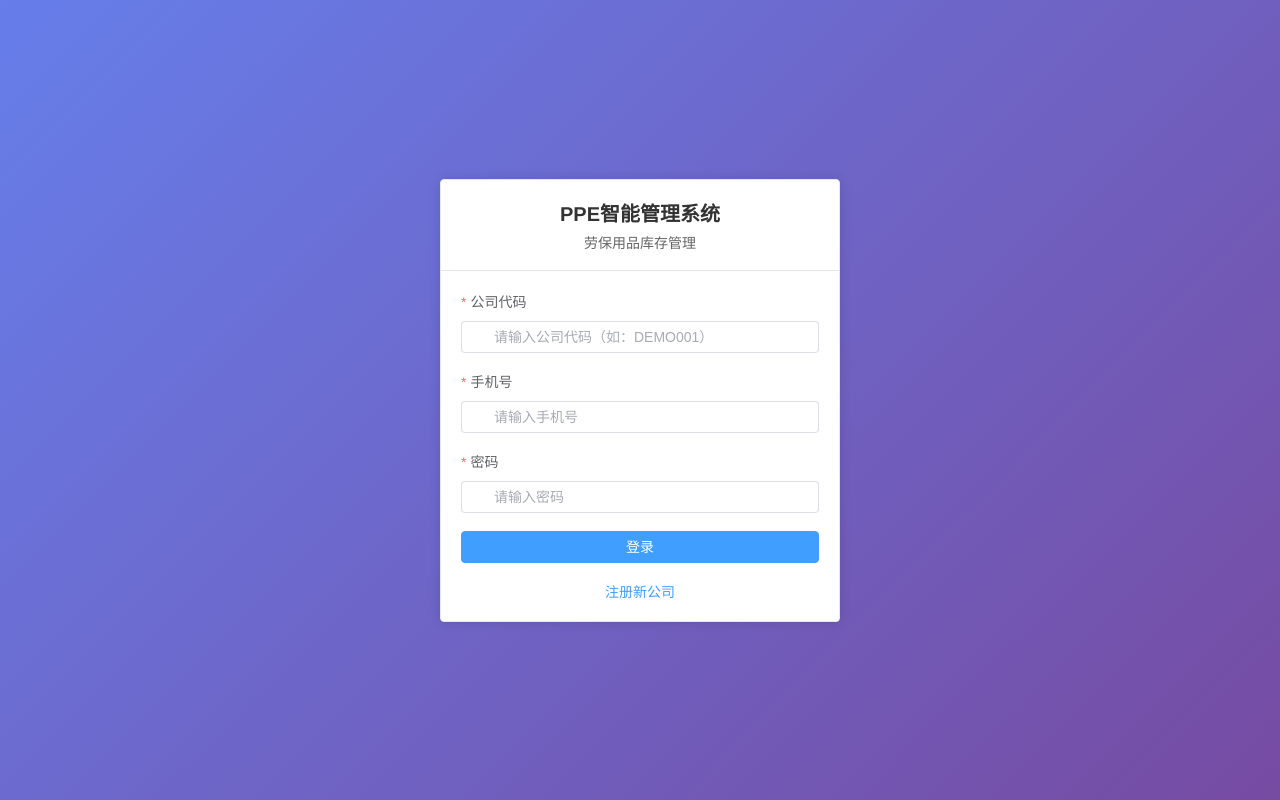
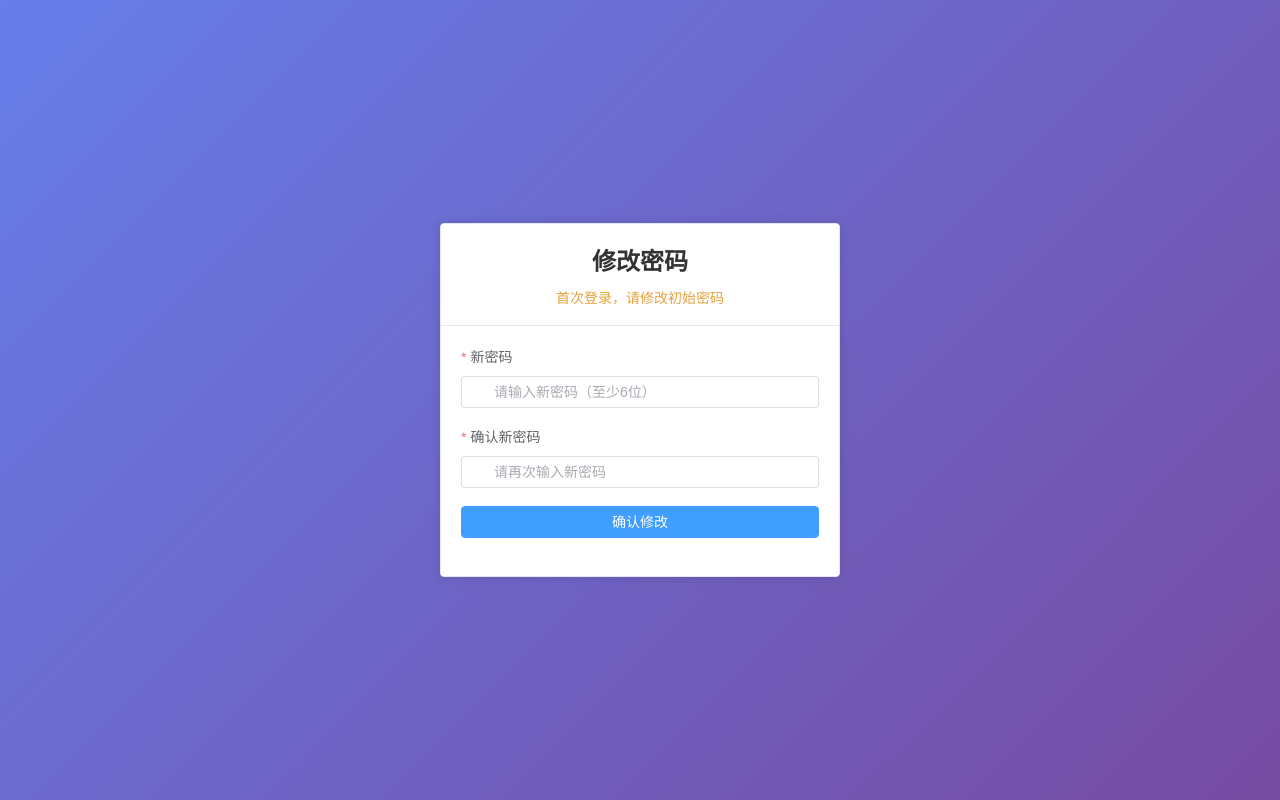
Before and after one commit to Yaphet0906/ppe-smart-manager, a Vue app: page /change-password in a window 1280 px wide. Before the commit this address led to /login. Built offline with nearby package versions, Linux system fonts and the light colour scheme; no server answers.

Commit message:
feat: add first-login password change requirement

```diff
--- a/frontend/src/router/index.js
+++ b/frontend/src/router/index.js
@@ -9,6 +9,7 @@ import Alerts from '../views/Alerts.vue';
 import QuickOutbound from '../views/QuickOutbound.vue';
 import QRCodeManage from '../views/QRCodeManage.vue';
 import OCRInbound from '../views/OCRInbound.vue';
+import ChangePassword from '../views/ChangePassword.vue';
 
 const routes = [
   {
@@ -22,6 +23,12 @@ const routes = [
     name: 'QuickOutbound',
     component: QuickOutbound,
     meta: { public: true, title: '扫码领用' }
+  },
+  {
+    path: '/change-password',
+    name: 'ChangePassword',
+    component: ChangePassword,
+    meta: { public: true, title: '修改密码' }
   },
   {
     path: '/',
--- /dev/null
+++ b/frontend/src/views/ChangePassword.vue
@@ -0,0 +1,185 @@
+<template>
+  <div class="change-password-container">
+    <el-card class="change-password-card">
+      <template #header>
+        <h2>修改密码</h2>
+        <p class="subtitle">首次登录，请修改初始密码</p>
+      </template>
+
+      <el-form :model="form" :rules="rules" ref="formRef" label-position="top">
+        <el-form-item v-if="!isFirstLogin" label="原密码" prop="oldPassword">
+          <el-input
+            v-model="form.oldPassword"
+            type="password"
+            placeholder="请输入原密码"
+            prefix-icon="Lock"
+          />
+        </el-form-item>
+
+        <el-form-item label="新密码" prop="newPassword">
+          <el-input
+            v-model="form.newPassword"
+            type="password"
+            placeholder="请输入新密码（至少6位）"
+            prefix-icon="Lock"
+          />
+        </el-form-item>
+
+        <el-form-item label="确认新密码" prop="confirmPassword">
+          <el-input
+            v-model="form.confirmPassword"
+            type="password"
+            placeholder="请再次输入新密码"
+            prefix-icon="Lock"
+            @keyup.enter="handleSubmit"
+          />
+        </el-form-item>
+
+        <el-form-item>
+          <el-button
+            type="primary"
+            :loading="loading"
+            @click="handleSubmit"
+            style="width: 100%"
+          >
+            确认修改
+          </el-button>
+        </el-form-item>
+      </el-form>
+    </el-card>
+  </div>
+</template>
+
+<script>
+import { reactive, ref, onMounted } from 'vue';
+import { useRouter } from 'vue-router';
+import { useUserStore } from '../store';
+import request from '../utils/request';
+import { Lock } from '@element-plus/icons-vue';
+
+export default {
+  name: 'ChangePassword',
+  components: {
+    Lock
+  },
+  setup() {
+    const router = useRouter();
+    const userStore = useUserStore();
+    const formRef = ref(null);
+    const loading = ref(false);
+    const isFirstLogin = ref(true);
+
+    const form = reactive({
+      oldPassword: '',
+      newPassword: '',
+      confirmPassword: ''
+    });
+
+    // 检查是否首次登录
+    onMounted(() => {
+      // 从 userInfo 获取首次登录状态（实际应该在登录时存储）
+      // 这里简化处理，默认都是首次登录
+    });
+
+    const validateConfirmPassword = (rule, value, callback) => {
+      if (value !== form.newPassword) {
+        callback(new Error('两次输入的密码不一致'));
+      } else {
+        callback();
+      }
+    };
+
+    const rules = {
+      newPassword: [
+        { required: true, message: '请输入新密码', trigger: 'blur' },
+        { min: 6, message: '密码至少6位', trigger: 'blur' }
+      ],
+      confirmPassword: [
+        { required: true, message: '请再次输入新密码', trigger: 'blur' },
+        { validator: validateConfirmPassword, trigger: 'blur' }
+      ]
+    };
+
+    // 如果不是首次登录，需要验证原密码
+    if (!isFirstLogin.value) {
+      rules.oldPassword = [{ required: true, message: '请输入原密码', trigger: 'blur' }];
+    }
+
+    const handleSubmit = async () => {
+      try {
+        await formRef.value.validate();
+        loading.value = true;
+
+        const res = await request.post('/user/change-password', {
+          oldPassword: form.oldPassword,
+          newPassword: form.newPassword
+        });
+
+        if (res.code === 200) {
+          ElMessage.success('密码修改成功，请重新登录');
+          userStore.logout();
+          router.push('/login');
+        } else {
+          ElMessage.error(res.msg || '修改失败');
+        }
+      } catch (error) {
+        console.error('修改密码失败:', error);
+        ElMessage.error('修改失败，请检查网络');
+      } finally {
+        loading.value = false;
+      }
+    };
+
+    return {
+      form,
+      rules,
+      formRef,
+      loading,
+      isFirstLogin,
+      handleSubmit
+    };
+  }
+};
+</script>
+
+<style scoped>
+.change-password-container {
+  min-height: 100vh;
+  display: flex;
+  justify-content: center;
+  align-items: center;
+  background: linear-gradient(135deg, #667eea 0%, #764ba2 100%);
+  padding: 20px;
+}
+
+.change-password-card {
+  width: 400px;
+  max-width: 100%;
+}
+
+.change-password-card h2 {
+  text-align: center;
+  margin: 0;
+  color: #333;
+}
+
+.subtitle {
+  text-align: center;
+  color: #e6a23c;
+  font-size: 14px;
+  margin: 10px 0 0;
+}
+
+/* 手机端适配 */
+@media (max-width: 768px) {
+  .change-password-container {
+    padding: 10px;
+    align-items: flex-start;
+    padding-top: 50px;
+  }
+
+  .change-password-card {
+    width: 100%;
+  }
+}
+</style>
--- a/frontend/src/views/Login.vue
+++ b/frontend/src/views/Login.vue
@@ -182,8 +182,15 @@ export default {
         if (res.code === 200) {
           userStore.setToken(res.data.token);
           userStore.setUserInfo(res.data.userInfo);
-          ElMessage.success('登录成功');
-          router.push('/dashboard');
+
+          // 检查是否首次登录
+          if (res.data.isFirstLogin) {
+            ElMessage.warning('首次登录，请修改密码');
+            router.push('/change-password');
+          } else {
+            ElMessage.success('登录成功');
+            router.push('/dashboard');
+          }
         } else {
           ElMessage.error(res.msg || '登录失败');
         }
```
Also changed, not shown: 2 other files (tests, documents, lock files or other folders).
